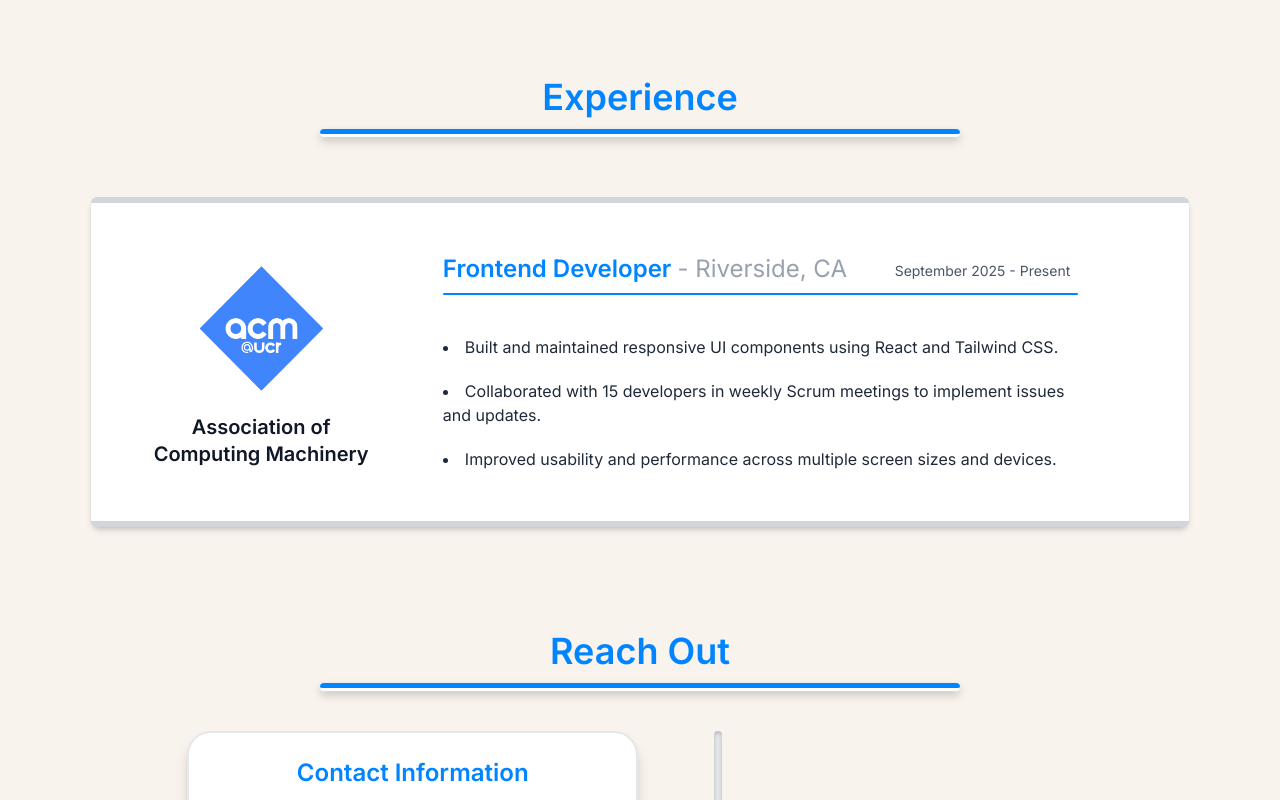
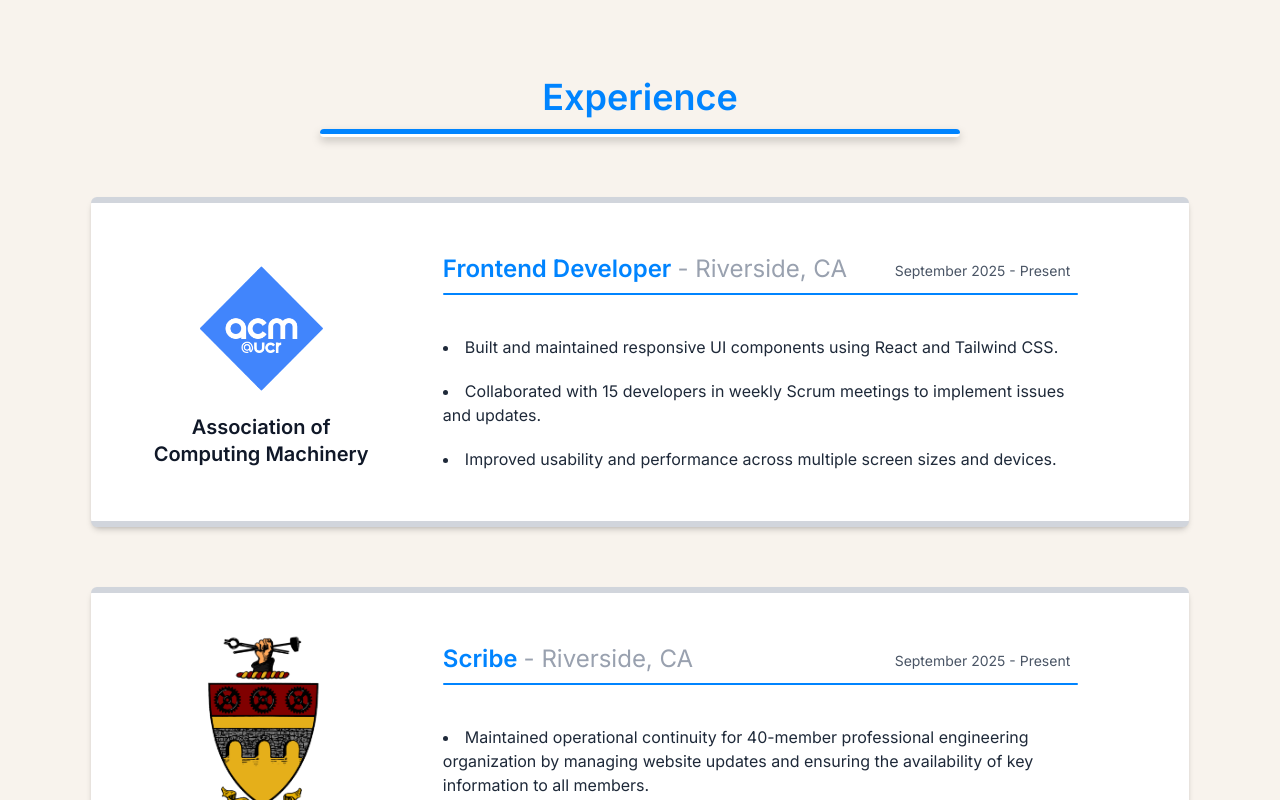
Before and after one commit to charlesluo06/portfolio-website, a React (Vite) app: page / in a window 1280 px wide. Shown: the part 2000-2800 px from the top of the page. Built offline with nearby package versions, Linux system fonts and the light colour scheme.

Commit message:
updated experience

```diff
--- a/src/components/Experience.tsx
+++ b/src/components/Experience.tsx
@@ -1,4 +1,5 @@
 import ACMImg from "../assets/acm.png";
+import TTImg from "../assets/tt.png"
 
 function Experience() {
   return (
@@ -116,6 +117,108 @@ function Experience() {
           </div>
         </div>
       </div>
+      <div
+        className="
+          group relative mt-15 w-6/7 mx-auto
+          flex flex-col sm:flex-row sm:items-center
+          bg-white dark:bg-slate-800 rounded-lg
+          shadow-md/15 transition-all duration-300 ease-out
+          hover:-translate-y-1 hover:shadow-xl/30
+        "
+      >
+        {/* TOP animated border */}
+        <div className="absolute top-0 left-0 h-1.5 w-full bg-gray-300 dark:bg-slate-600 rounded-t-xl overflow-hidden">
+          <div
+            className="
+              h-full w-full bg-[#0084ff]
+              scale-x-0 origin-center
+              transition-transform duration-300 ease-out
+              group-hover:scale-x-100
+            "
+          />
+        </div>
+
+        {/* BOTTOM animated border */}
+        <div className="absolute bottom-0 left-0 h-1.5 w-full bg-gray-300 dark:bg-slate-600 rounded-b-xl overflow-hidden">
+          <div
+            className="
+              h-full w-full bg-[#0084ff]
+              scale-x-0 origin-center
+              transition-transform duration-300 ease-out
+              group-hover:scale-x-100
+            "
+          />
+        </div>
+
+        {/* Logo + Label */}
+        <div
+          className="
+            w-full sm:w-1/5
+            ml-0 sm:ml-15
+            flex flex-col items-center justify-center gap-3
+            py-6 sm:py-10
+            border-b sm:border-b-0 border-gray-200 dark:border-slate-600
+          "
+        >
+          <img
+            src={TTImg}
+            alt="ACM"
+            className="w-1/2 h-50 sm:w-2/3 object-contain"
+          />
+
+          <p className="text-center text-lg sm:text-xl font-semibold text-gray-900 dark:text-slate-100 leading-snug px-4 sm:px-0">
+            Theta Tau - Engineering Fraternity
+          </p>
+        </div>
+
+        {/* Content */}
+        <div
+          className="
+            w-full sm:w-4/6
+            flex items-center
+            pl-0 sm:pl-12
+            py-6 sm:py-10
+          "
+        >
+          <div className="w-full">
+            <div className="px-4 sm:px-6 py-4 flex flex-col gap-8 sm:gap-10 rounded-xl">
+              {/* Role + date */}
+              <div className="flex flex-col gap-2">
+                <div className="flex flex-col sm:flex-row sm:justify-between sm:items-end gap-2">
+                  <p className="text-xl sm:text-2xl font-semibold text-[#0084ff] dark:text-[#0084ff]">
+                    Scribe{" "}
+                    <span className="font-extralight text-gray-400 dark:text-slate-500">
+                      - Riverside, CA
+                    </span>
+                  </p>
+
+                  <p className="text-sm sm:mb-1 px-0 sm:px-2 text-gray-600 dark:text-slate-400">
+                    September 2025 - Present
+                  </p>
+                </div>
+
+                {/* Blue underline */}
+                <div className="h-0.5 w-full bg-[#0084ff] rounded-full" />
+              </div>
+
+              {/* Bullets */}
+              <ul className="list-disc list-inside text-gray-800 dark:text-slate-300 space-y-4 sm:space-y-5">
+                <li>
+                  Maintained operational continuity for 40-member professional
+                  engineering organization by managing website updates and
+                  ensuring the availability of key information to all members.
+                </li>
+                <li>
+                  Modernized the chapter website by migrating from the previous
+                  tech stack to React, Tailwind CSS, and TypeScript, while
+                  refactoring the UI to improve performance, design, and overall
+                  user experience.
+                </li>
+              </ul>
+            </div>
+          </div>
+        </div>
+      </div>
     </div>
   );
 }
```
Also changed, not shown: src/assets/tt.png (added).
